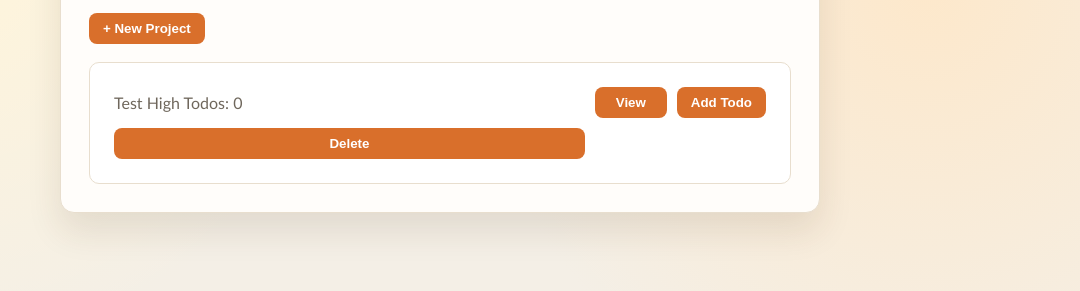
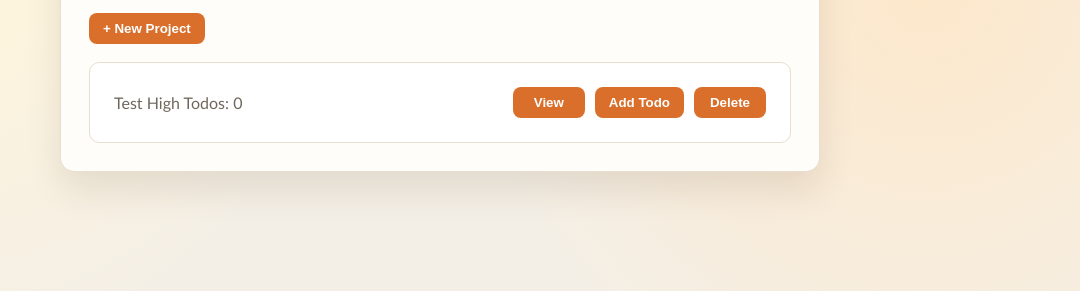
Before and after one commit to bmonagan/todo, a website built with webpack: page src/template.html in a window 1280 px wide. Shown: the part 113-404 px from the top of the page, without its empty margins (200-1280 px from the left). Built offline with nearby package versions, Linux system fonts and the light colour scheme.

Commit message:
Update project item layout to include an additional column in grid

```diff
--- a/src/styles.css
+++ b/src/styles.css
@@ -64,7 +64,7 @@ button:hover {
 	background: #fff;
 	color: var(--muted);
 	display: grid;
-	grid-template-columns: 1fr auto auto;
+	grid-template-columns: 1fr auto auto auto;
 	align-items: center;
 	gap: 10px;
 }
```
